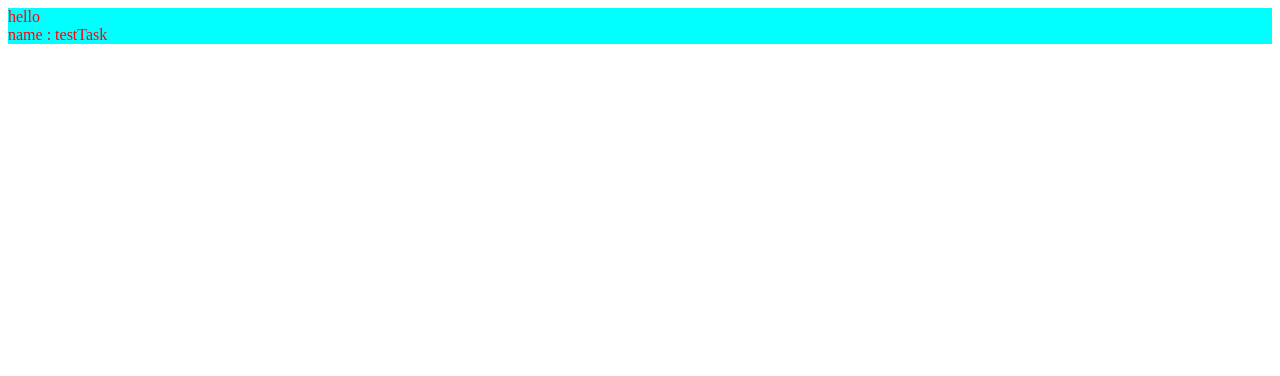
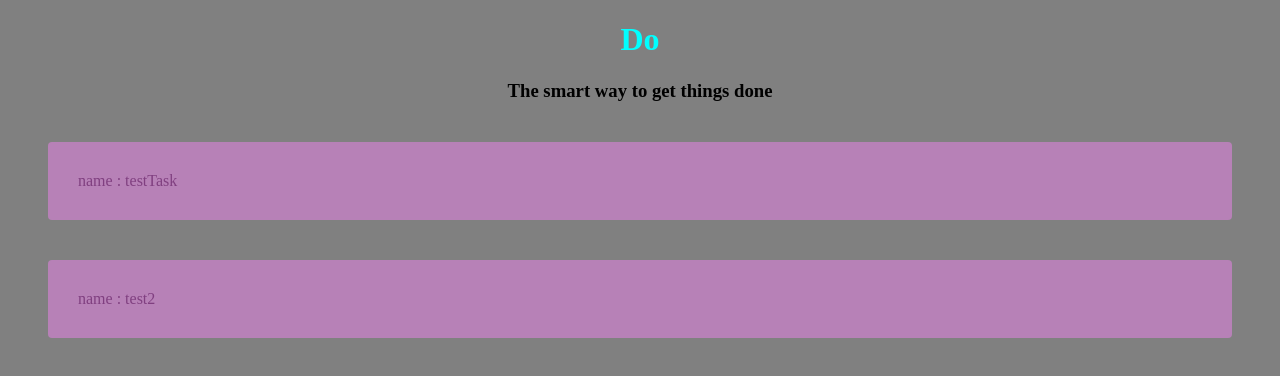
Before and after one commit to Joseph-McGowan/Do, a website built with webpack: page dist/index.html in a window 1280 px wide. Built offline with nearby package versions, Linux system fonts and the light colour scheme.

Commit message:
added project, live dev server, basic styling

```diff
--- a/package.json
+++ b/package.json
@@ -5,7 +5,8 @@
   "private": true,
   "scripts": {
     "test": "echo \"Error: no test specified\" && exit 1",
-    "build": "webpack"
+    "build": "webpack",
+    "start": "webpack serve --open"
   },
   "keywords": [],
   "author": "",
@@ -14,6 +15,7 @@
     "css-loader": "^7.1.2",
     "style-loader": "^4.0.0",
     "webpack": "^5.91.0",
-    "webpack-cli": "^5.1.4"
+    "webpack-cli": "^5.1.4",
+    "webpack-dev-server": "^5.0.4"
   }
 }
--- /dev/null
+++ b/src/dom.js
@@ -0,0 +1,4 @@
+// function dom() {
+//
+//
+// } ()
--- a/src/index.js
+++ b/src/index.js
@@ -1,20 +1,41 @@
 import './style.css';
 import {createTask} from "./task";
+import {createProject} from "./project";
 
 function component() {
-    const element = document.createElement('div');
 
-    element.innerText = 'goodbye';
-    element.classList.add('hello');
+    let element = document.createElement('div');
+    let tasks = [];
 
     const task1 = createTask("testTask", "2", "1", ["testProject, testProject2"]);
-    //document.body.appendChild(element)
-    task1.printTask();
+    const project1 = createProject("testProject", "3", [task1]);
 
-    element.innerText = task1.printTask();
+    const task2 = createTask("test2", "40/3/1", "5", ["pooopy", "cskjr"]);
+
+    tasks.push(task1);
+    tasks.push(task2);
+
+    //print all tasks nicely
+    element.appendChild(printTask(tasks));
 
 
     return element;
 }
 
+function printTask(tasks) {
+    let element = document.createElement('div');
+    for (let task of tasks) {
+        console.log(task.printTask());
+        let taskBlock = document.createElement('div');
+        taskBlock.innerText = task.printTask();
+        taskBlock.classList.add('task');
+
+        element.appendChild(taskBlock);
+
+
+    }
+    return element;
+}
+
+
 document.body.appendChild(component());
--- /dev/null
+++ b/src/project.js
@@ -0,0 +1,12 @@
+function createProject(name, dueDate, taskList) {
+
+    let projectName = name;
+    let taskDueDate = dueDate;
+    let projectTaskList = taskList;
+
+    const printTask = () => ("Task" + projectName + "is due " + taskDueDate);
+
+    return {projectName, taskDueDate, projectTaskList, printTask};
+}
+
+export {createProject};
--- a/src/style.css
+++ b/src/style.css
@@ -1,8 +1,28 @@
-.hello{
-    background-color: aqua;
-    color: red;
+
+* {
+    background-color: gray;
+}
+
+h1{
+    justify-content: center;
+    text-align: center;
+    color: aqua;
+}
+
+h3{
+    text-align: center;
+    justify-content: center;
 }
 
 div{
-    background-color: blue;
+    color: purple;
 }
+
+.task{
+    padding: 30px;
+    margin: 40px;
+    background-color: violet;
+    opacity: 50%;
+    border-radius: 4px;
+
+}
--- a/webpack.config.js
+++ b/webpack.config.js
@@ -3,10 +3,15 @@ const path = require('path');
 
 
 module.exports = {
+    mode: 'development',
     entry: './src/index.js',
     output: {
         filename: "main.js",
         path: path.resolve(__dirname, 'dist'),
+    },
+    devtool: 'inline-source-map',
+    devServer: {
+        static: './dist',
     },
     module: {
         rules: [
@@ -16,4 +21,7 @@ module.exports = {
             },
         ],
     },
+    // optimization: {
+    //     runtimeChunk: "single",
+    // },
 };
```
Also changed, not shown: dist/index.html.
